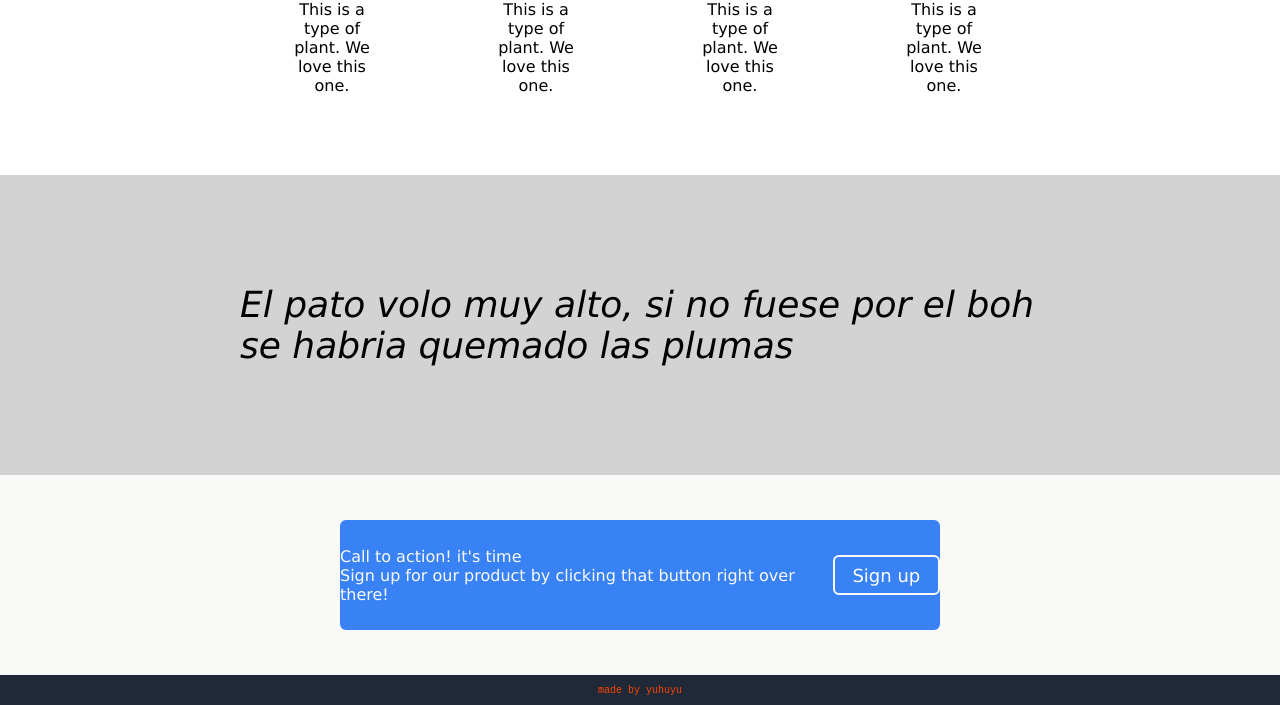
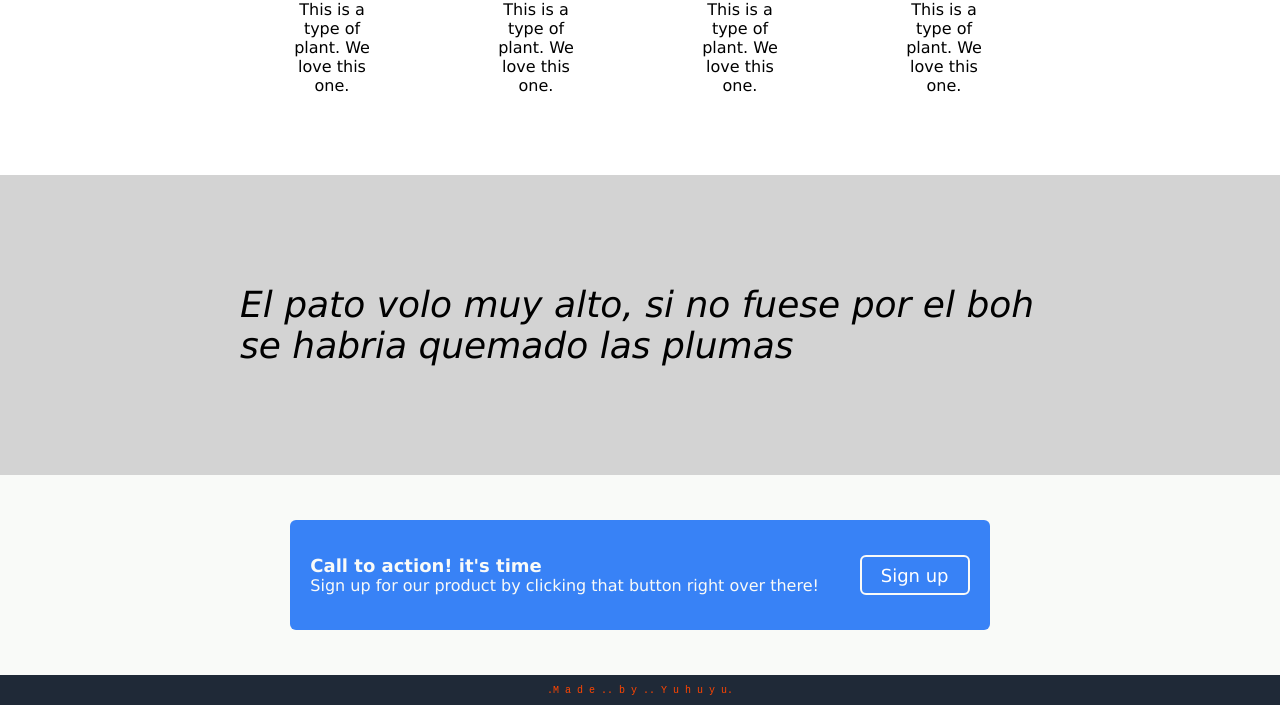
Before and after one commit to yuhuyu123/landing-page, a plain HTML site: page index.html in a window 1280 px wide. Shown: the part 630-1335 px from the top of the page. Drawn offline with Linux system fonts and the light colour scheme.

Commit message:
Finish end-container and footer

```diff
--- a/index.html
+++ b/index.html
@@ -87,7 +87,7 @@
             <button class="button-bottom">Sign up</button>
         </div>
     </div>
-    <div class="footer">made by yuhuyu</div>
+    <div class="footer">.M a d e  ..   b y  ..   Y u h u y u.</div>
 </body>
 
 </html>
--- a/style.css
+++ b/style.css
@@ -101,6 +101,7 @@ ul {
     height: 200px;
     width: 400px;
     margin-right: 200px;
+    margin-left: 50px;
     line-height: 100px;
     text-align: center;
 }
@@ -125,6 +126,7 @@ ul {
     padding-left: 10px;
     padding-right: 10px;
     border: 0px;
+    margin-top: 15px;
 
 }
 
@@ -203,7 +205,7 @@ ul {
     color: #F9FAF8;
     border-radius: 6px;
     height: 110px;
-    width: 600px;
+    width: 700px;
     flex-shrink: 0;
 
 }
@@ -218,6 +220,11 @@ ul {
     font-family:'Courier New', Courier, monospace ;
     font-style: ;
     height: 30px;
+}
+
+.title-bottom{
+    font-size: 18px;
+    font-weight: 600;
 }
 
 .button-bottom {
```
